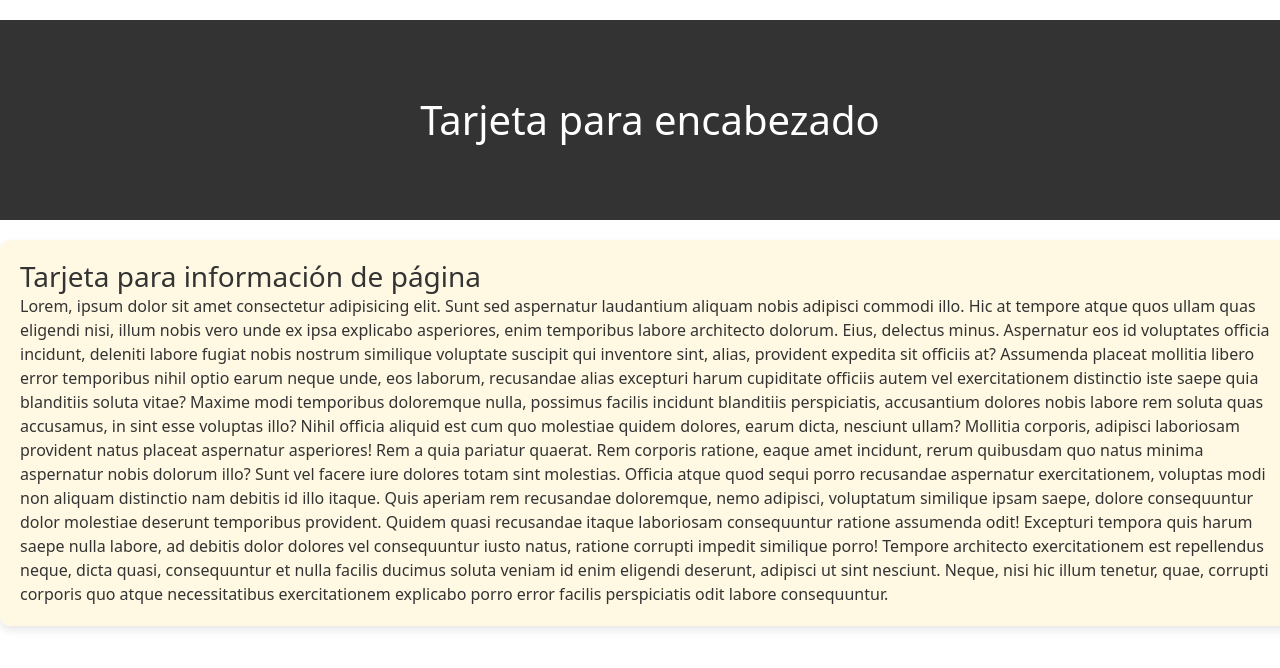
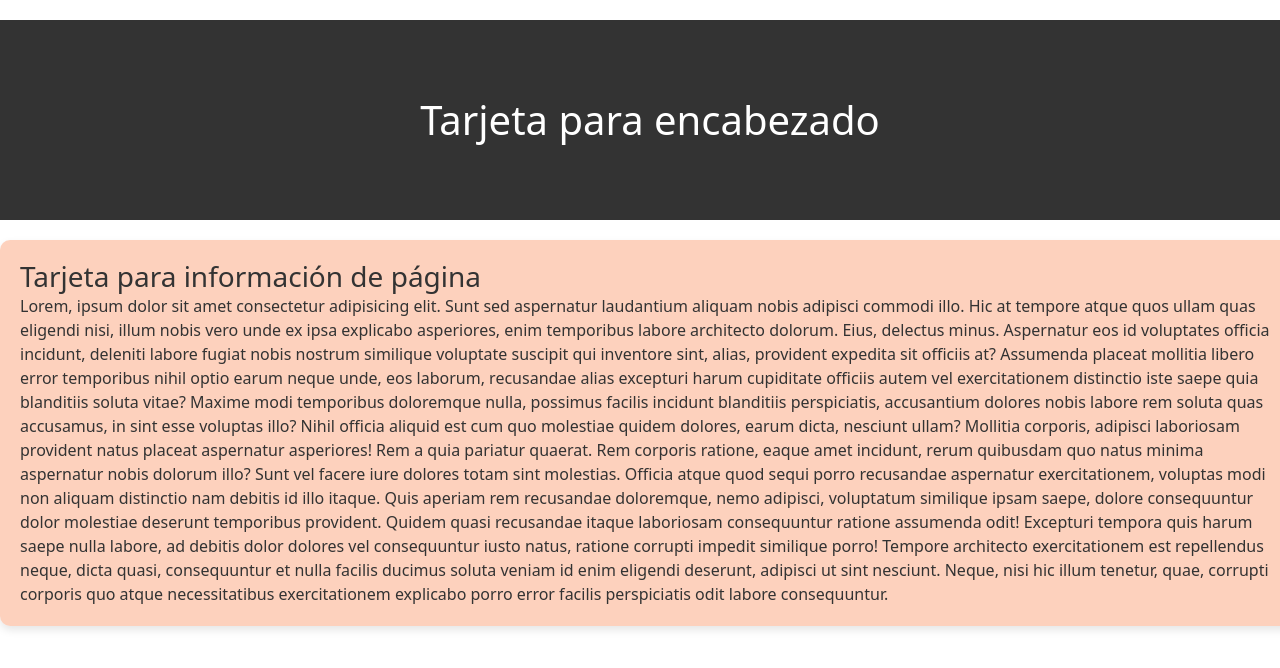
Before and after one commit to petterquinones/no-country, an Angular app: page / in a window 1280 px wide. Shown: the top 668 px of the page. Built offline with nearby package versions, Linux system fonts and the light colour scheme.

Commit message:
Color text header

```diff
--- a/src/app/app.component.css
+++ b/src/app/app.component.css
@@ -18,7 +18,7 @@
 
 .body-card {
   width: 1300px;
-  background-color: rgb(255, 235, 163, 0.3);
+  background-color: rgba(247, 104, 38, 0.3);
   color:#333;
   padding: 20px;
   margin: 20px auto 0 auto;
```
